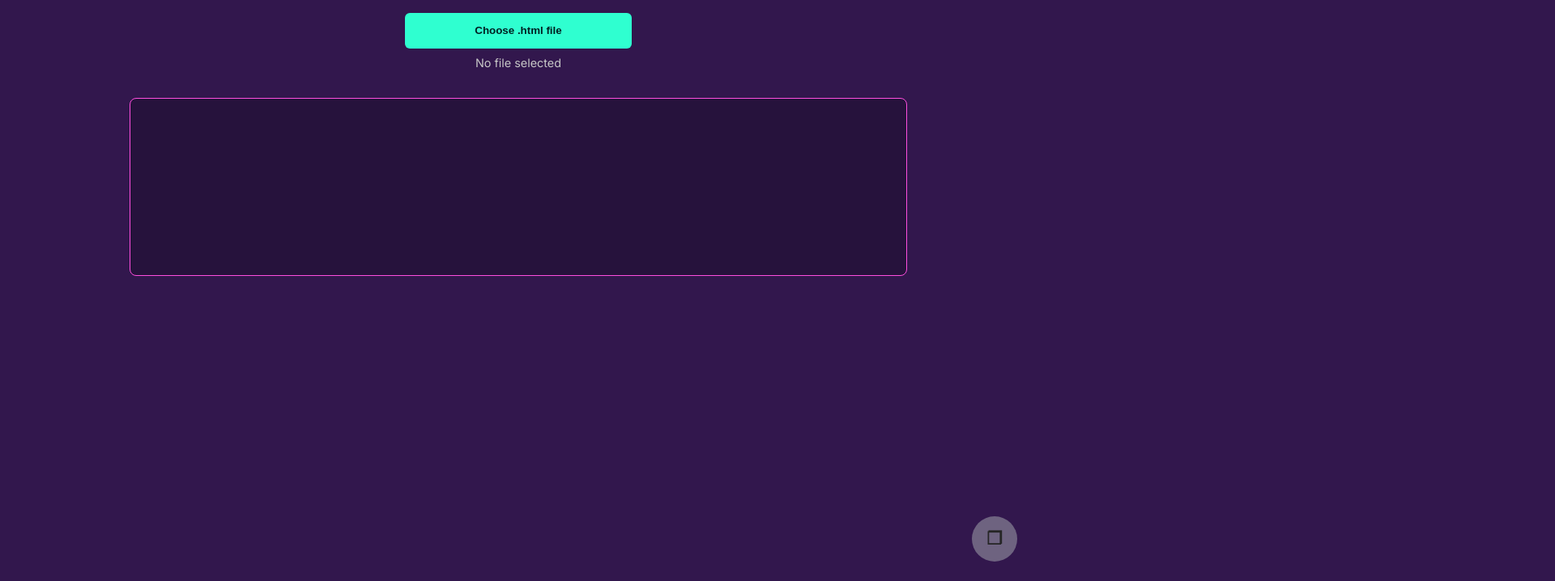
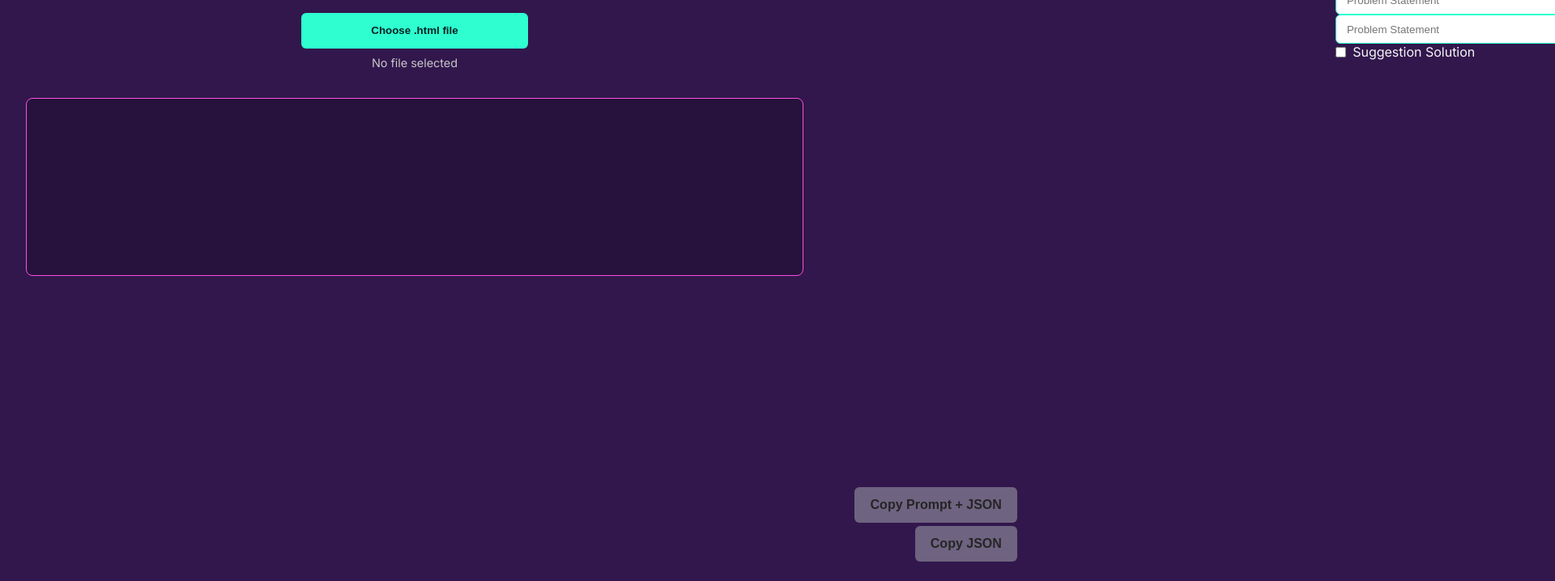
Before and after one commit to 3vargas5/html2json, a plain HTML site: page index.html in a window 1280 px wide. Shown: the part 82-800 px from the top of the page at 81% size, 1920 px wide, since content can reach past the window. Drawn offline with Linux system fonts and the light colour scheme.

Commit message:
Add prompt section with slide transition

```diff
--- a/css/style.css
+++ b/css/style.css
@@ -9,7 +9,7 @@
   * { box-sizing: border-box; margin: 0; padding: 0; }
   html, body { height: 100%; }
 
-  body {
+body {
     font-family: 'Inter', system-ui, Helvetica, Arial, sans-serif;
     background: var(--russian-violet);
     color: var(--text-light);
@@ -17,6 +17,7 @@
     align-items: flex-start;
     justify-content: center;
     padding: 2rem;
+    overflow-x: hidden;
   }
 
   .container {
@@ -105,16 +106,13 @@
     position: fixed;
     bottom: 1.5rem;
     right: 1.5rem;
-    width: 56px;
-    height: 56px;
-    border-radius: 50%;
+    padding: 0.8rem 1.2rem;
+    border-radius: 6px;
     border: none;
     background: var(--accent-pink);
     color: #1A0128;
-    font-size: 1.35rem;
-    font-weight: 700;
-    display: grid;
-    place-items: center;
+    font-size: 1rem;
+    font-weight: 600;
     cursor: pointer;
     box-shadow: 0 2px 6px rgba(0,0,0,0.3);
     transition: transform 0.15s, filter 0.15s;
@@ -126,3 +124,57 @@
     cursor: not-allowed;
     box-shadow: none;
   }
+
+  /* ------- Copy Prompt + JSON button ------- */
+  #copyPromptBtn {
+    position: fixed;
+    bottom: 4.5rem;
+    right: 1.5rem;
+    padding: 0.8rem 1.2rem;
+    border-radius: 6px;
+    border: none;
+    background: var(--accent-cyan);
+    color: #002021;
+    font-size: 1rem;
+    font-weight: 600;
+    cursor: pointer;
+    box-shadow: 0 2px 6px rgba(0,0,0,0.3);
+    transition: transform 0.15s, filter 0.15s;
+  }
+  #copyPromptBtn:hover:not(:disabled) { transform: translateY(-2px); filter: brightness(1.1); }
+  #copyPromptBtn:disabled {
+    background: #6E6380;
+    color: #252525;
+    cursor: not-allowed;
+    box-shadow: none;
+  }
+
+  /* ------- Sliding form section ------- */
+  #slideWrapper {
+    display: flex;
+    width: 200%;
+    transition: transform 0.4s ease-in-out;
+  }
+  #slideWrapper.show-form { transform: translateX(-50%); }
+  .app-section { width: 100%; flex-shrink: 0; }
+
+  #promptSection {
+    display: flex;
+    flex-direction: column;
+    align-items: center;
+    gap: 1rem;
+    padding-top: 2rem;
+  }
+  #promptForm input[type="text"] {
+    width: 100%;
+    max-width: 320px;
+    padding: 0.6rem 0.8rem;
+    border-radius: 6px;
+    border: 1px solid var(--accent-cyan);
+    color: #000;
+  }
+  #promptForm label {
+    display: flex;
+    align-items: center;
+    gap: 0.5rem;
+  }
--- a/index.html
+++ b/index.html
@@ -61,6 +61,8 @@
   <link rel="stylesheet" href="css/style.css">
 </head>
 <body>
+  <div id="slideWrapper">
+    <section id="mainSection" class="app-section">
   <div class="container">
     <h1>HTML → JS String-Literal Converter</h1>
 
@@ -76,7 +78,18 @@
     </pre>
   </div>
 
-  <button id="copyBtn" aria-label="Copy" title="Copy to clipboard" disabled>❐</button>
+  <button id="copyPromptBtn" aria-label="Copy Prompt and JSON" title="Copy prompt and JSON" disabled>Copy Prompt + JSON</button>
+  <button id="copyBtn" aria-label="Copy JSON" title="Copy to clipboard" disabled>Copy JSON</button>
+
+    </section>
+    <section id="promptSection" class="app-section">
+      <form id="promptForm">
+        <input type="text" placeholder="Problem Statement">
+        <input type="text" placeholder="Problem Statement">
+        <label><input type="checkbox"> Suggestion Solution</label>
+      </form>
+    </section>
+  </div>
 
   <!-- Script separado -->
   <script src="js/main.js" defer></script>
--- a/js/main.js
+++ b/js/main.js
@@ -4,6 +4,8 @@ document.addEventListener('DOMContentLoaded', () => {
   const output          = document.getElementById('output');
   const codeEl          = document.getElementById('outputCode');
   const copyBtn         = document.getElementById('copyBtn');
+  const copyPromptBtn   = document.getElementById('copyPromptBtn');
+  const slideWrapper    = document.getElementById('slideWrapper');
 
   /* util: convert value → JS literal */
   function toLiteral(x, indent = 0) {
@@ -225,7 +227,8 @@ function processContent(htmlString) {
   if (typeof codeEl !== 'undefined' && typeof toLiteral === 'function' && typeof copyBtn !== 'undefined') {
     codeEl.textContent = '[\n' + result.map((o) => '  ' + toLiteral(o, 2)).join(',\n') + '\n]';
     codeEl.classList.remove('reveal'); void codeEl.offsetWidth; codeEl.classList.add('reveal');
-    copyBtn.disabled = (result.length === 0); copyBtn.textContent = '❐';
+    copyBtn.disabled = (result.length === 0); copyBtn.textContent = 'Copy JSON';
+    if (copyPromptBtn) copyPromptBtn.disabled = (result.length === 0);
   }
   return result;
 }
@@ -257,10 +260,16 @@ function processContent(htmlString) {
     if (copyBtn.disabled) return;
     try {
       await navigator.clipboard.writeText(codeEl.textContent);
-      copyBtn.textContent = '✓';
-      setTimeout(() => (copyBtn.textContent = '❐'), 1500);
+      copyBtn.textContent = 'Copied!';
+      setTimeout(() => (copyBtn.textContent = 'Copy JSON'), 1500);
     } catch (err) {
       alert('Copy failed: ' + err);
     }
   });
+
+  if (copyPromptBtn) {
+    copyPromptBtn.addEventListener('click', () => {
+      slideWrapper?.classList.add('show-form');
+    });
+  }
 });
```
